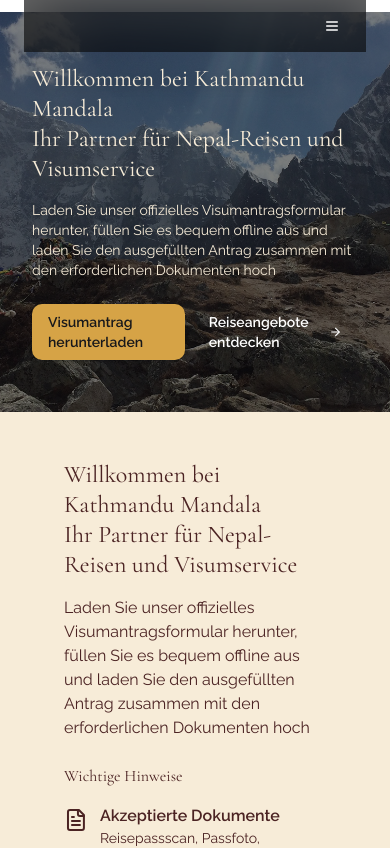
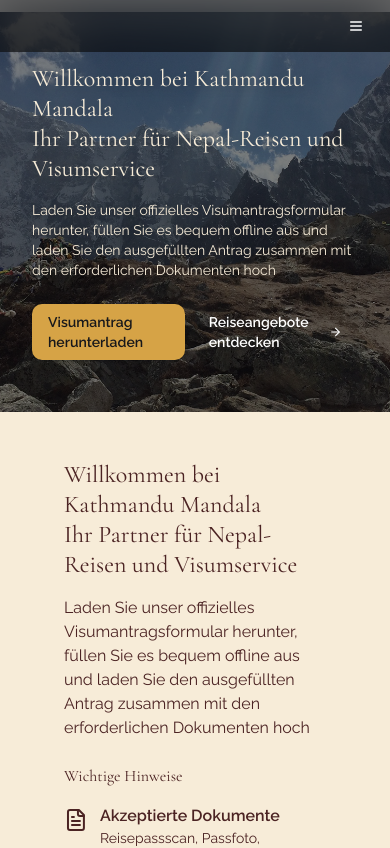
Before and after one commit to sarthakshrestha/kathmandu-mandala, a Next.js app: page / in a window 390 px wide. Shown: the top 848 px of the page. Built offline with nearby package versions, Linux system fonts and the light colour scheme.

Commit message:
fixed navbar in mobile

```diff
--- a/src/app/components/reusable/navbar.tsx
+++ b/src/app/components/reusable/navbar.tsx
@@ -132,7 +132,7 @@ const Navbar = ({
     },
   ];
   return (
-    <section className="sticky top-0 left-0 w-full z-30 max-sm:px-6">
+    <section className="sticky top-0 left-0 w-full z-30">
       <nav className=" bg-black/60 backdrop-blur-[24px] max-sm:backdrop-blur-[24px] sticky">
         <div className="relative max-w-screen-3xl mx-auto flex items-center justify-between h-20 px-4 lg:px-12 max-lg:hidden">
           {/* Logo */}
```
